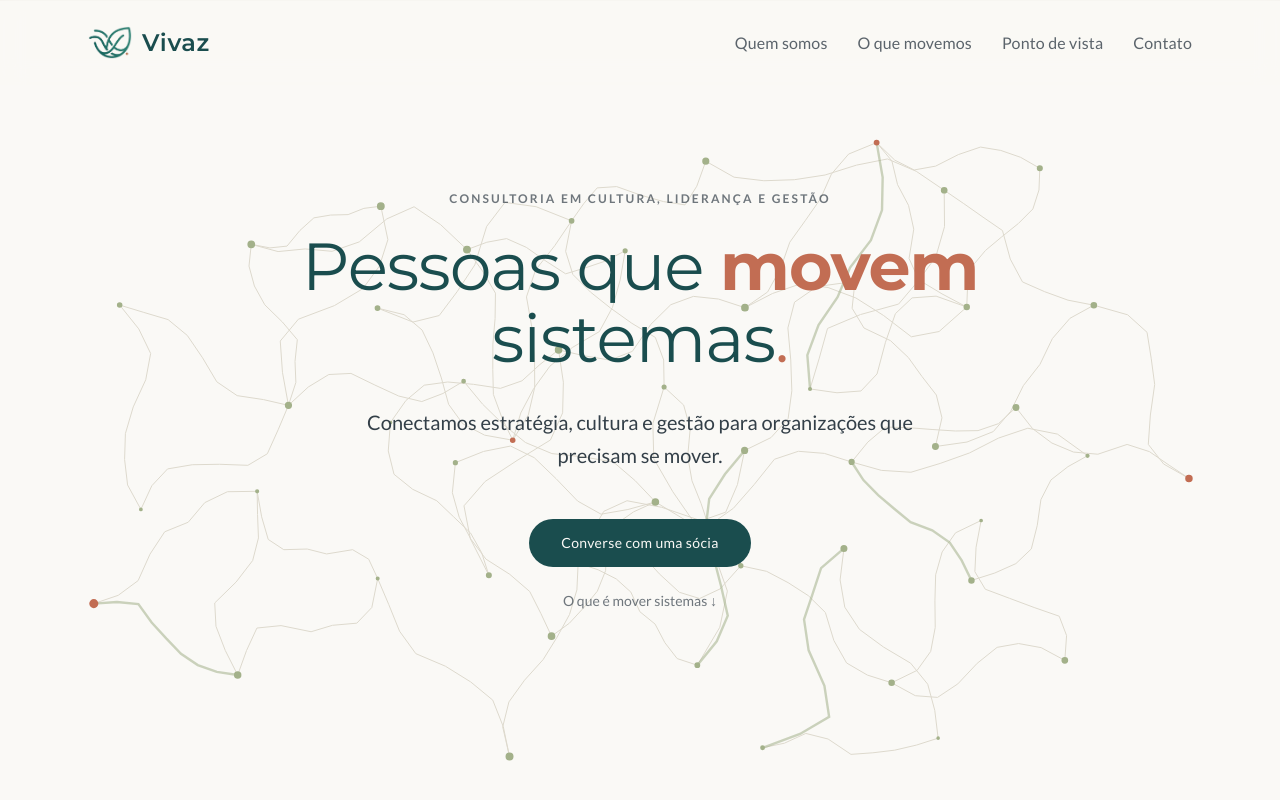
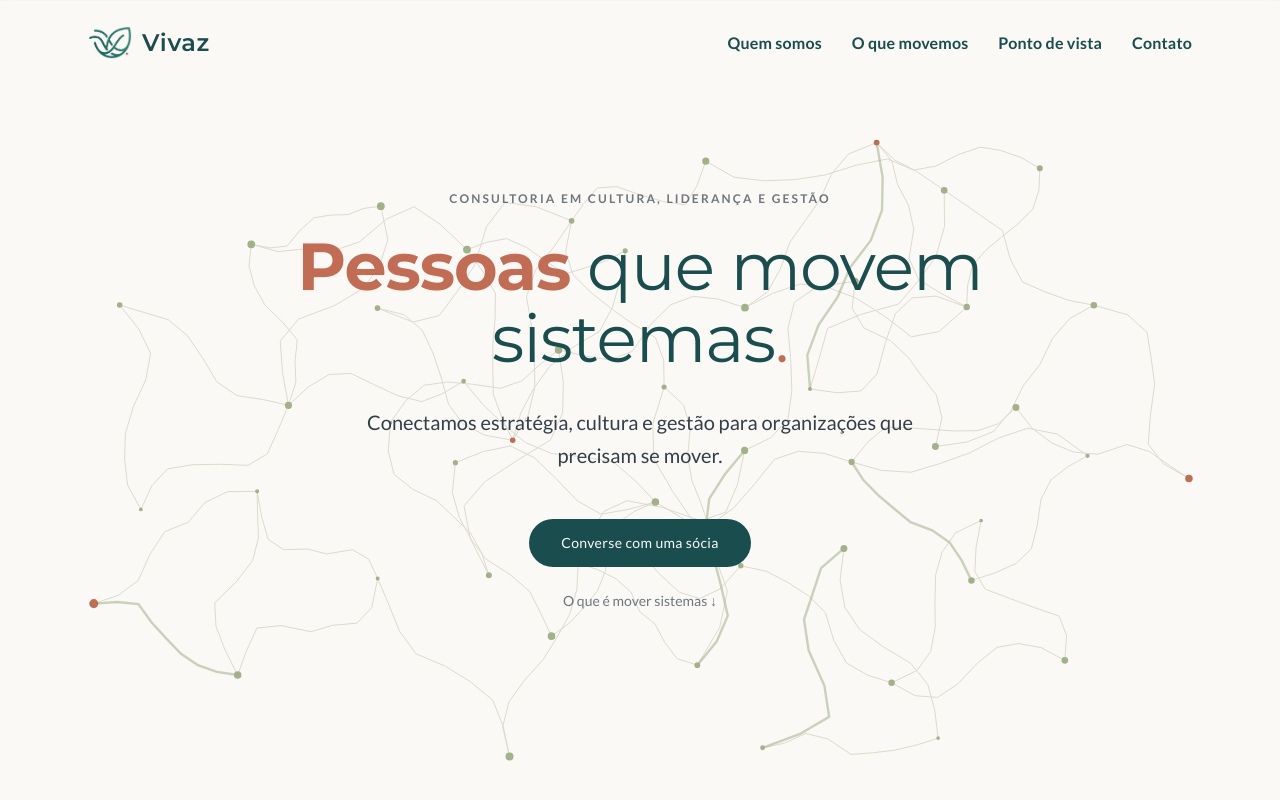
Before and after one commit to elisfortic/vivaz2, a Next.js app: page /pt in a window 1280 px wide. Shown: the top 800 px of the page. Built offline with nearby package versions, Linux system fonts and the light colour scheme.

Commit message:
content: hero inverte destaque (Pessoas laranja, movem verde) + menu em negrito e verde

```diff
--- a/components/home/Hero.tsx
+++ b/components/home/Hero.tsx
@@ -24,6 +24,12 @@ export default function Hero({ lang = "pt" }: { lang?: Idioma }) {
           transition: { duration: 1.4, delay: atraso, ease: suave },
         };
 
+  // destaque em laranja na primeira palavra ("Pessoas"/"Personas"/"People"),
+  // "movem" passa a herdar a cor padrão do título (verde) — inversão pedida
+  // pelas sócias em 2026-09-05
+  const [primeiraPalavra, ...resto] = t.h1Antes.trim().split(" ");
+  const restanteAntes = " " + resto.join(" ") + " ";
+
   return (
     <section className="relative flex min-h-screen flex-col items-center justify-center px-6 text-center">
       <motion.p
@@ -37,8 +43,9 @@ export default function Hero({ lang = "pt" }: { lang?: Idioma }) {
         {...emergir(0.8)}
         className="titulo-h1 max-w-4xl"
       >
-        {t.h1Antes}
-        <strong className="font-bold text-terracota">{t.h1Destaque}</strong>
+        <strong className="font-bold text-terracota">{primeiraPalavra}</strong>
+        {restanteAntes}
+        {t.h1Destaque}
         {t.h1Depois}
         <span className="text-terracota">.</span>
       </motion.h1>
--- a/components/ui/Cabecalho.tsx
+++ b/components/ui/Cabecalho.tsx
@@ -75,9 +75,11 @@ export default function Cabecalho({
   }, [aberto]);
 
   const claro = sobreVerde && !aberto;
+  // negrito + verde (era grafite/80) — mais destaque, pedido pelas sócias
+  // em 2026-09-05
   const corLink = claro
-    ? "text-off-white/85 hover:text-off-white"
-    : "text-grafite/80 hover:text-verde";
+    ? "text-off-white/85 hover:text-off-white font-semibold"
+    : "text-verde hover:opacity-70 font-semibold";
 
   return (
     <header
@@ -120,7 +122,7 @@ export default function Cabecalho({
             <Link
               key={item.href}
               href={item.href}
-              className={`text-[16px] tracking-[0.01em] transition-colors duration-500 ${corLink}`}
+              className={`text-[16px] tracking-[0.01em] transition-all duration-500 ${corLink}`}
             >
               {item.rotulo}
             </Link>
```
